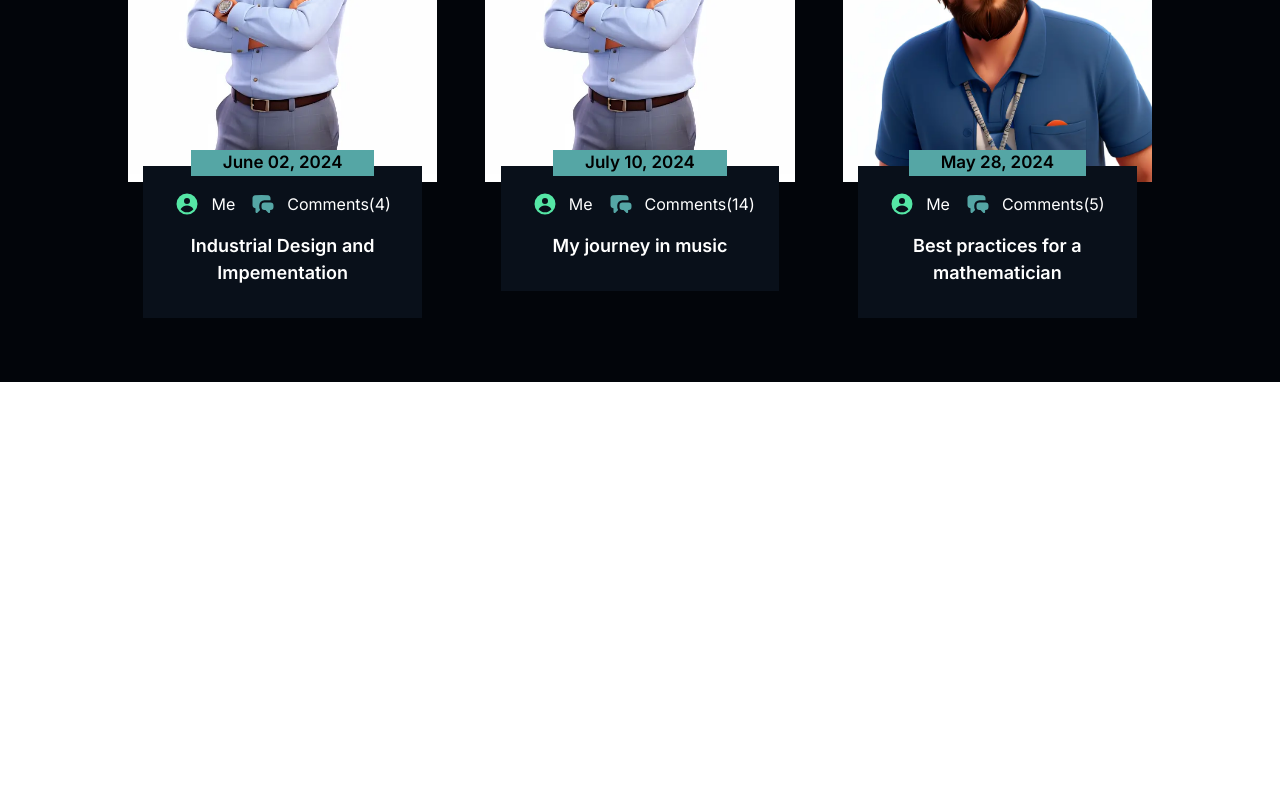
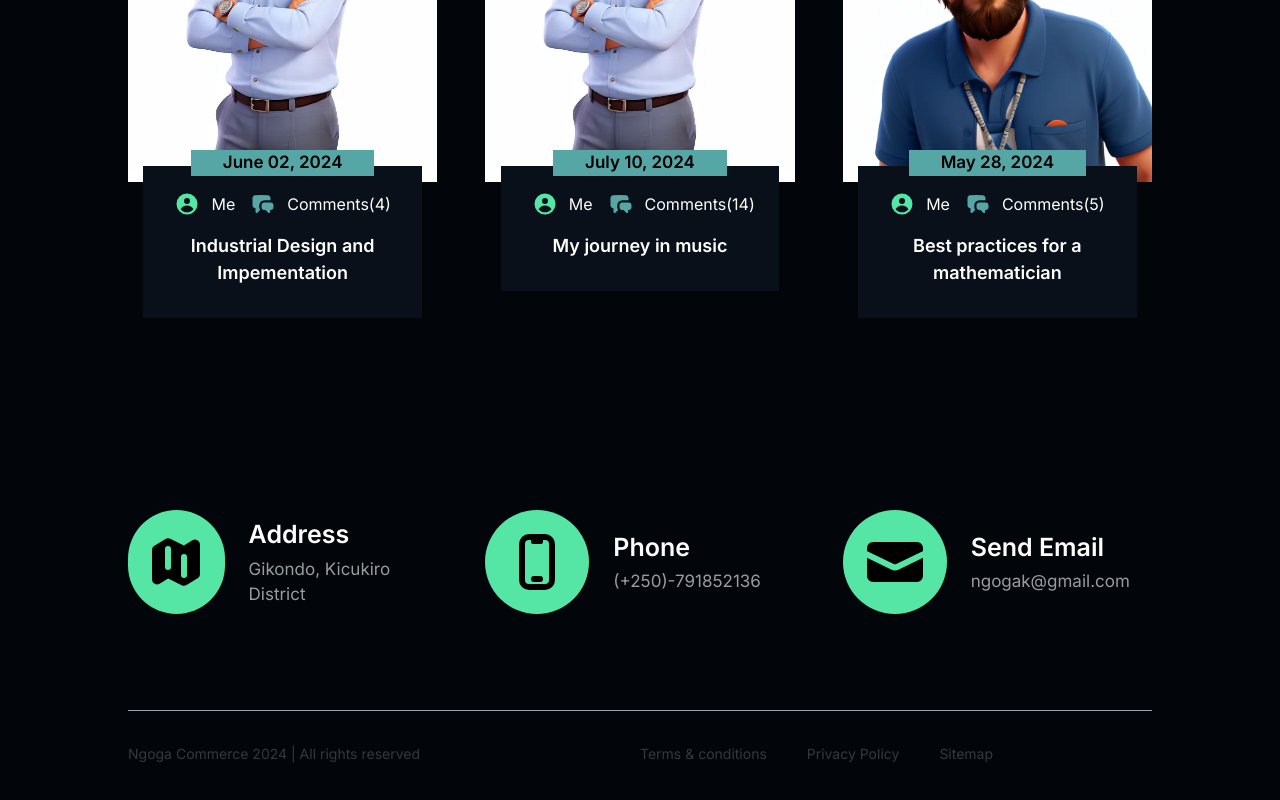
Before and after one commit to pinsoegustave/ngoga-commerce, a Next.js app: page / in a window 1280 px wide. Shown: the part 6620-7420 px from the top of the page. Before the commit the page ends 7002 px from the top, so only its background shows below. Built offline with nearby package versions, Linux system fonts and the light colour scheme.

Commit message:
Footer added'

```diff
--- a/app/page.tsx
+++ b/app/page.tsx
@@ -2,6 +2,7 @@
 import About from '@/components/About';
 import Blog from '@/components/Blog';
 import Books from '@/components/Books';
+import Footer from '@/components/Footer';
 import Hero from '@/components/Hero';
 import MobileNav from '@/components/MobileNav';
 import Navbar from '@/components/Navbar'
@@ -29,6 +30,7 @@ const Page = () => {
           <Books />
           <Testimonials />
           <Blog />
+          <Footer />
         </div>
       </div>
     </div>
--- /dev/null
+++ b/components/Footer.tsx
@@ -0,0 +1,48 @@
+import { DevicePhoneMobileIcon, EnvelopeIcon, MapIcon } from '@heroicons/react/16/solid'
+import React from 'react'
+
+const Footer = () => {
+  return (
+    <div className='pt-[8rem] pb-[4rem] bg-[#02050a]'>
+        <div className='grid border-b-[1px] pb-[6rem] border-gray-400 grid-cols-1 md:grid-cols-2 lg:grid-cols-3 w-[80%] mx-auto gap-[3rem]'>
+            <div className='flex items-center space-x-6'>
+                <div className='md:w-[6.5rem] md:h-[6.5rem] w-[5rem] h-[5rem] flex items-center justify-center rounded-full bg-[#55e6a5]'>
+                    <MapIcon className='md:w-[4rem] md:h-[4rem] w-[3.5rem] h-[3.5rem] text-black' />
+                </div>
+                <div>
+                    <h1 className='text-[25px] mb-[0.2rem] font-semibold text-white'>Address</h1>
+                    <p className='text-[17px] w-[90%] text-white opacity-60'>Gikondo, Kicukiro District</p>
+                </div>
+            </div>
+            <div className='flex items-center space-x-6'>
+                <div className='md:w-[6.5rem] md:h-[6.5rem] w-[5rem] h-[5rem] flex items-center justify-center rounded-full bg-[#55e6a5]'>
+                    <DevicePhoneMobileIcon className='md:w-[4rem] md:h-[4rem] w-[3.5rem] h-[3.5rem] text-black' />
+                </div>
+                <div>
+                    <h1 className='text-[25px] mb-[0.2rem] font-semibold text-white'>Phone</h1>
+                    <p className='text-[17px] w-[90%] text-white opacity-60'>(+250)-791852136</p>
+                </div>
+            </div>
+            <div className='flex items-center space-x-6'>
+                <div className='md:w-[6.5rem] md:h-[6.5rem] w-[5rem] h-[5rem] flex items-center justify-center rounded-full bg-[#55e6a5]'>
+                    <EnvelopeIcon className='md:w-[4rem] md:h-[4rem] w-[3.5rem] h-[3.5rem] text-black' />
+                </div>
+                <div>
+                    <h1 className='text-[25px] mb-[0.2rem] font-semibold text-white'>Send Email</h1>
+                    <p className='text-[17px] w-[90%] text-white opacity-60'>ngogak@gmail.com</p>
+                </div>
+            </div>
+        </div>
+        <div className='w-[80%] mt-[2rem] mx-auto grid grid-cols-1 md:grid-cols-2 items-center justify-between'>
+            <div className='text-[14px] mb-[2rem] md:mb-0 text-white opacity-20 '> Ngoga Commerce 2024 | All rights reserved</div>
+            <div className='flex items-center space-x-10'>
+                <p className='text-[14px] text-white opacity-20'>Terms & conditions</p>
+                <p className='text-[14px] text-white opacity-20'>Privacy Policy</p>
+                <p className='text-[14px] text-white opacity-20'>Sitemap</p>
+            </div>
+        </div>
+    </div>
+  )
+}
+
+export default Footer
```
